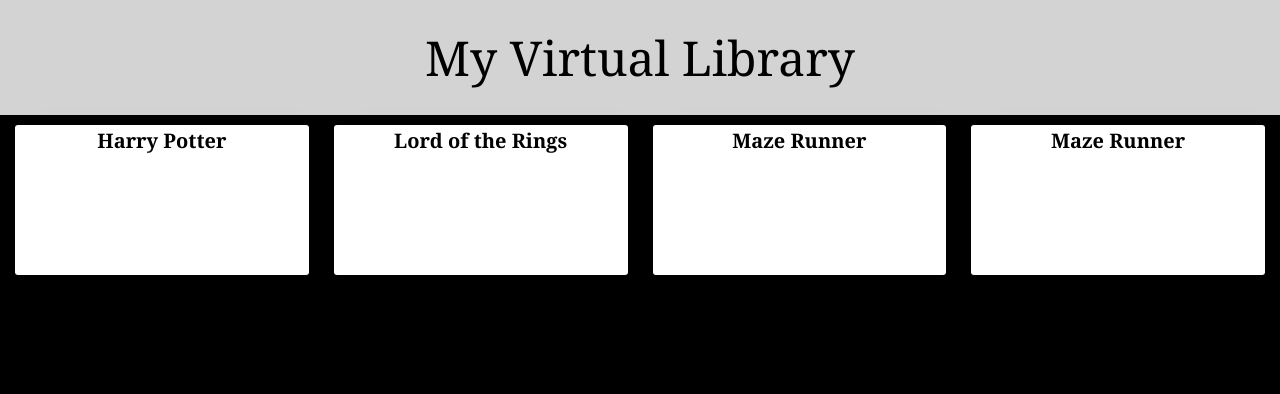
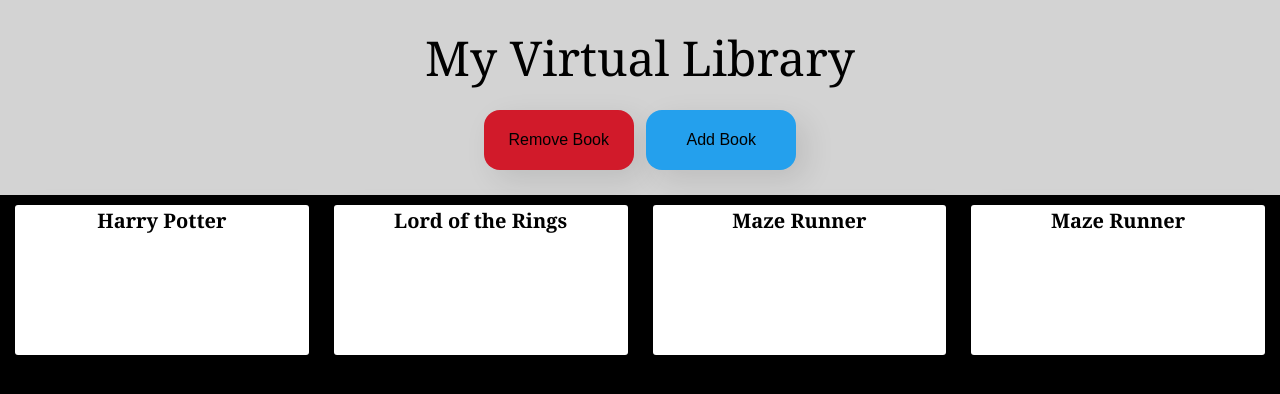
Before and after one commit to gdemko6/library, a plain HTML site: page index.html in a window 1280 px wide. Drawn offline with Linux system fonts and the light colour scheme.

Commit message:
Add a remove and and book button. Not functional

```diff
--- a/index.html
+++ b/index.html
@@ -8,7 +8,11 @@
     <title>Library</title>
 </head>
 <body>
-    <header>My Virtual Library</header>
+    <header>
+        My Virtual Library
+        <br><button id="remove-button">Remove Book</button>
+        <button id="add-button">Add Book</button>
+    </header>
     <main>
 
     </main>
--- a/styles.css
+++ b/styles.css
@@ -17,6 +17,33 @@ header {
     background-color: lightgray;
     padding: 25px 0;
 
+    button {
+        margin-top: 20px;
+        width: 150px;
+        height: 60px;
+        border: none;
+        border-radius: 16px;
+        box-shadow: 10px 10px 30px rgba(0,0,0,0.1);
+        font-size: 16px;
+        padding: .4em .8em;
+        cursor: pointer;
+        font-family: 'Readex Pro' sans-serif;
+    }
+    button:hover {
+
+    }
+    #add-button {
+        background-color: #24a0ed;
+    }
+    #add-button:hover {
+        background-color: #237bb1;
+    }
+    #remove-button {
+        background-color: #d11a2a;
+    }
+    #remove-button:hover {
+        background-color: #961822;
+    }
 }
 
 main {
```
